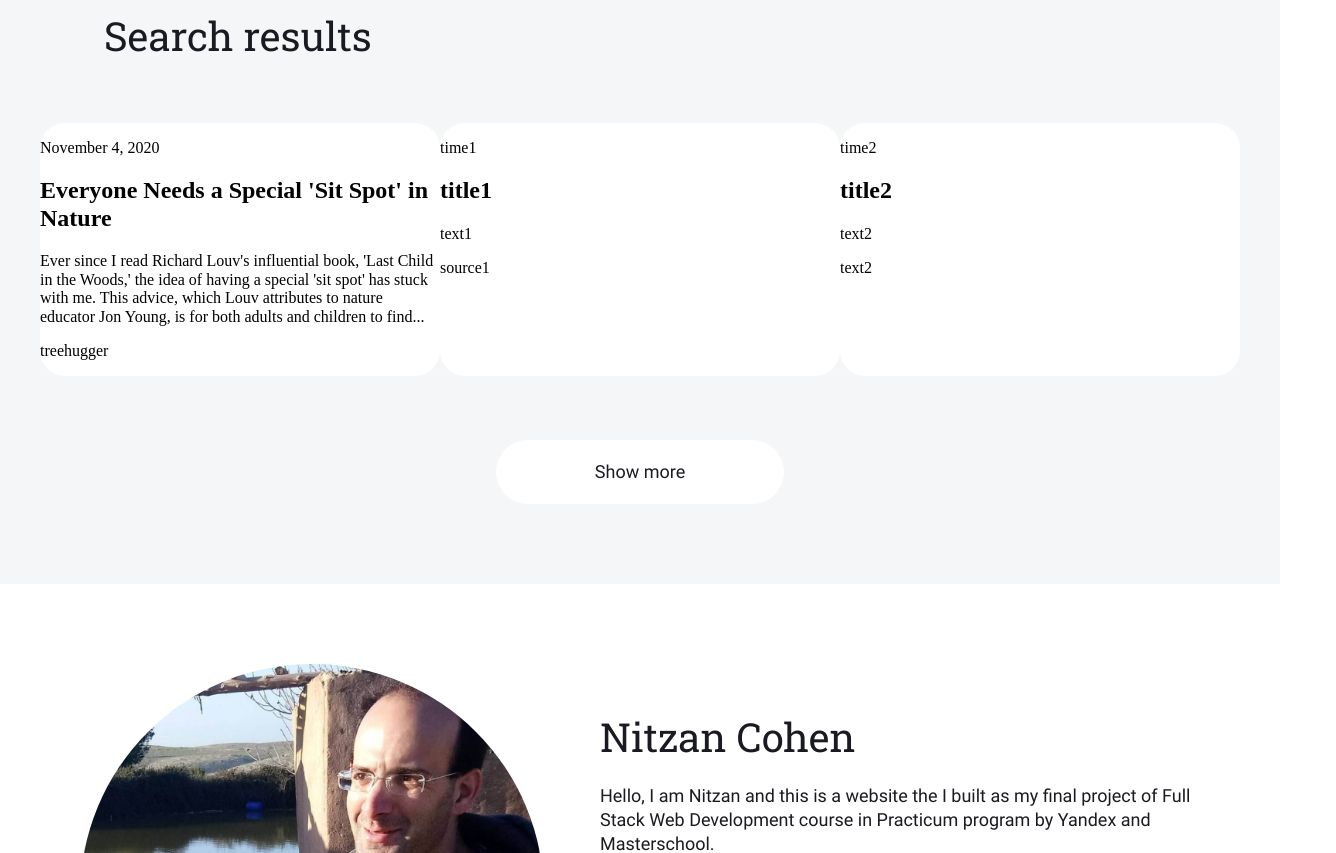
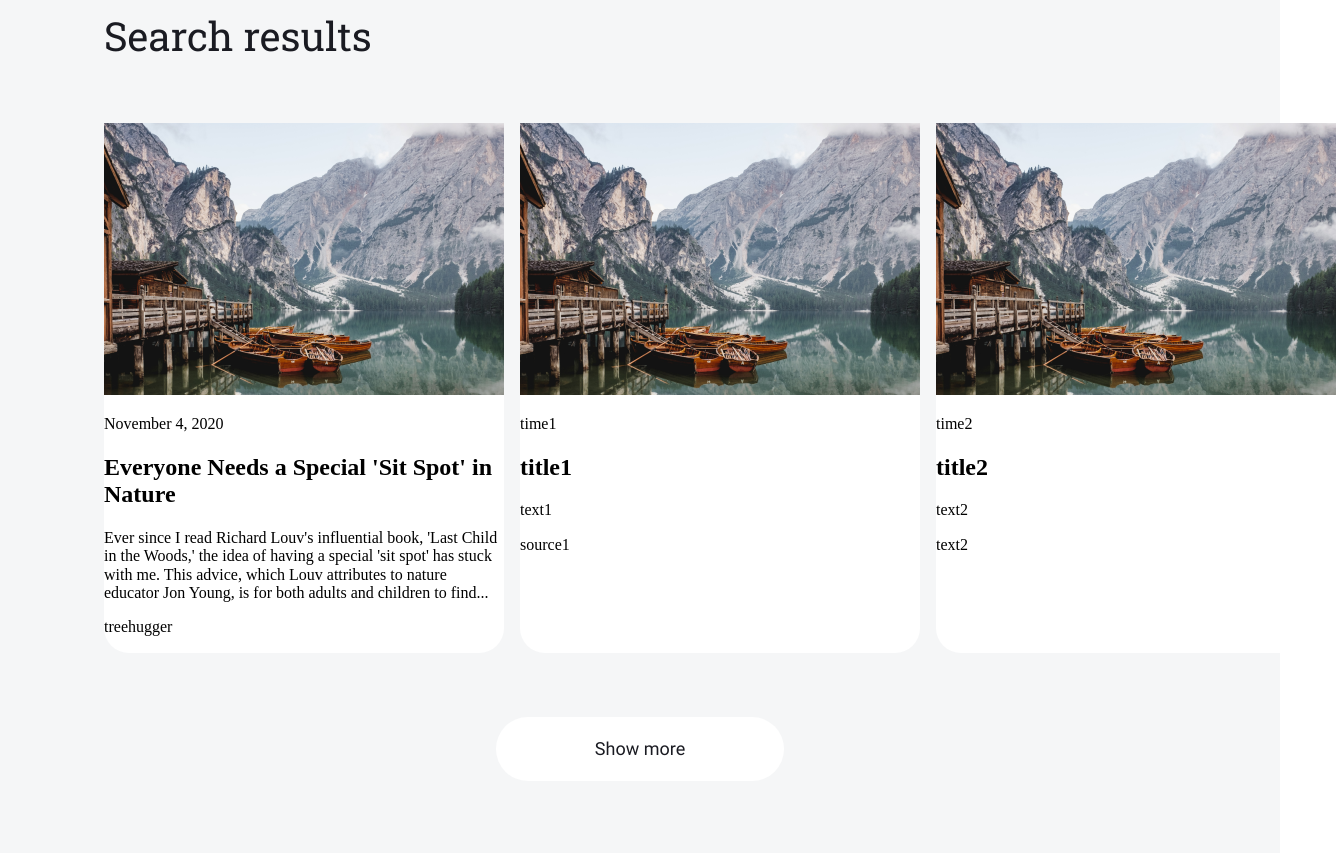
Before and after one commit to NitzanC07/news-explorer-frontend, a React (Create React App) app in the folder news-explorer-nitzan/: page / in a window 1280 px wide. Shown: the part 580-1433 px from the top of the page, 1336 px wide, since content can reach past the window. Built offline with nearby package versions, Linux system fonts and the light colour scheme.

Commit message:
added elements for each card

```diff
--- a/news-explorer-nitzan/src/components/NewsCard/NewsCard.js
+++ b/news-explorer-nitzan/src/components/NewsCard/NewsCard.js
@@ -1,4 +1,5 @@
 import NewsCardList from "../NewsCardList/NewsCardList";
+import image01 from "../../images/cards-images/image_04.png";
 
 function NewsCard(props) {
 
@@ -8,18 +9,21 @@ function NewsCard(props) {
             <div className="news-card__cards">
                 <div className="news-card__cards-container">
                     <NewsCardList
+                        image={image01}
                         title="Everyone Needs a Special 'Sit Spot' in Nature"
                         time="November 4, 2020"
                         text="Ever since I read Richard Louv's influential book, 'Last Child in the Woods,' the idea of having a special 'sit spot' has stuck with me. This advice, which Louv attributes to nature educator Jon Young, is for both adults and children to find..."
                         source="treehugger"
                     />
                     <NewsCardList
+                        image={image01}
                         title="title1"
                         time="time1"
                         text="text1"
                         source="source1"
                     />
                     <NewsCardList
+                        image={image01}
                         title="title2"
                         time="time2"
                         text="text2"
--- a/news-explorer-nitzan/src/components/NewsCard/__cards-container/news-card__cards-container.css
+++ b/news-explorer-nitzan/src/components/NewsCard/__cards-container/news-card__cards-container.css
@@ -1,5 +1,7 @@
 .news-card__cards-container {
     margin: 0 0 64px 0;
     display: grid;
-    grid-template-columns: 1fr 1fr 1fr;
+    grid-template-columns: repeat(3, 1fr);
+    gap: 16px;
+    width: 100%;
 }
--- a/news-explorer-nitzan/src/components/NewsCardList/NewCardList.css
+++ b/news-explorer-nitzan/src/components/NewsCardList/NewCardList.css
@@ -4,3 +4,7 @@
     border: 0;
     border-radius: 25px;
 }
+
+.news-card-list:hover {
+    box-shadow:  3px 3px 20px rgba(8, 29, 45, 0.1);
+}
--- a/news-explorer-nitzan/src/components/NewsCardList/NewsCardList.js
+++ b/news-explorer-nitzan/src/components/NewsCardList/NewsCardList.js
@@ -2,6 +2,7 @@ function NewsCardList(props) {
 
     return(
         <div className="news-card-list">
+            <img className="news-card-list__image" src={props.image} alt="card's pic" />
             <p className="news-card-list__time">{props.time}</p>
             <h2 className="news-card-list__title">{props.title}</h2>
             <p className="news-card-list__text">{props.text}</p>
```
